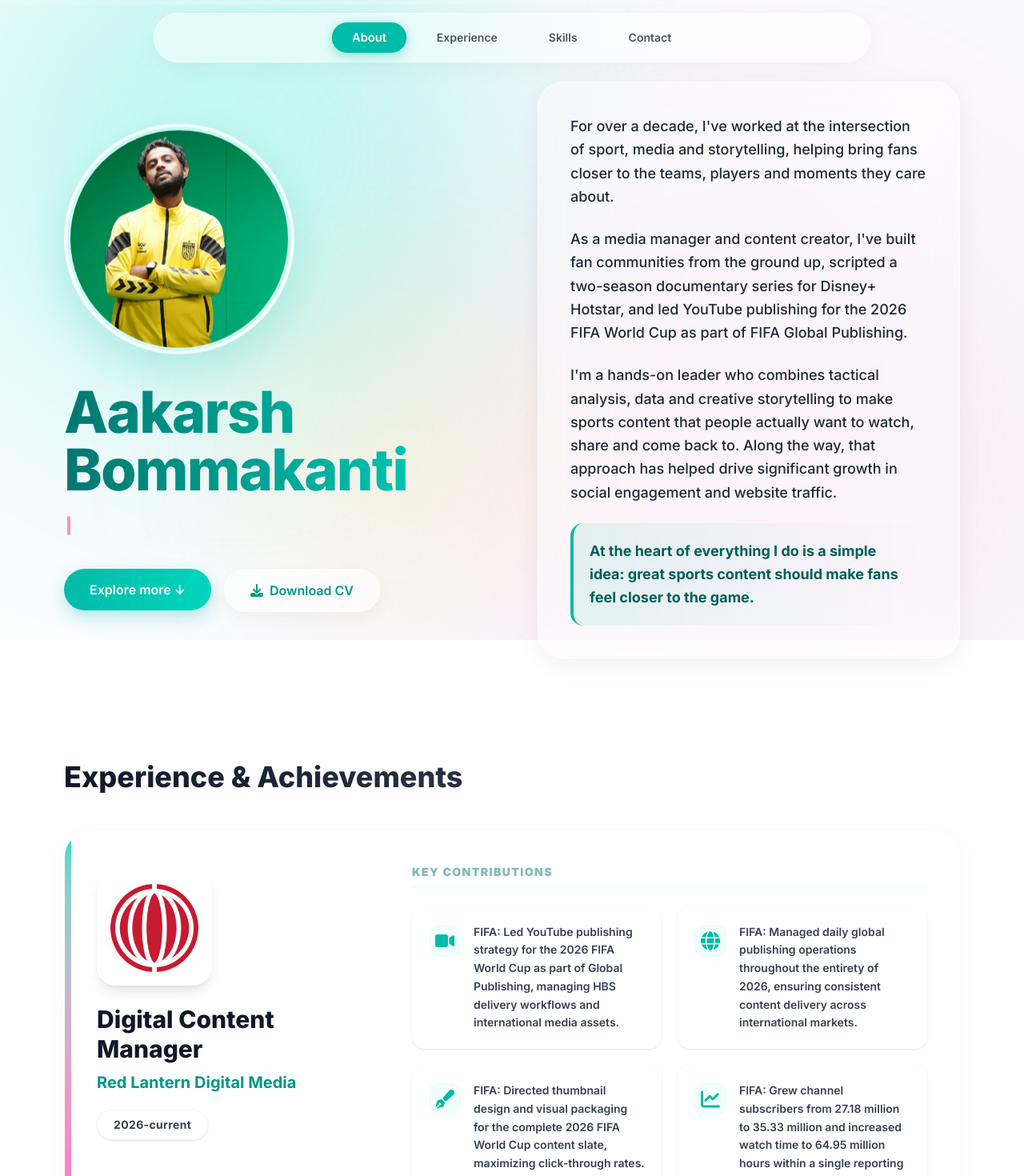
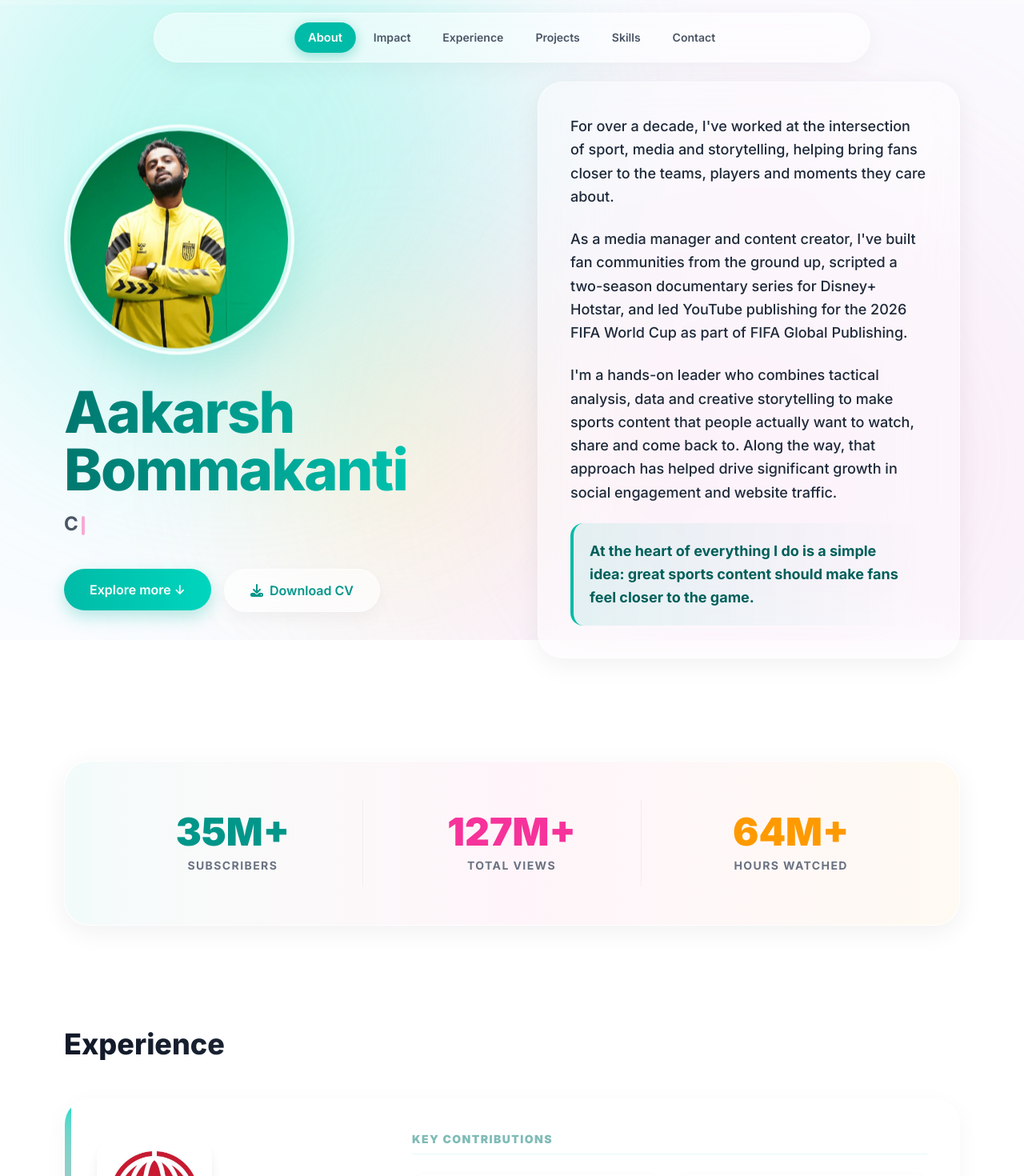
Before and after one commit to AakarshBot/aakars-portfolio-new, a Next.js app: page / in a window 1280 px wide. Shown: the top 1470 px of the page at 80% size. Built offline with nearby package versions, Linux system fonts and the light colour scheme.

Commit message:
Update page.tsx

```diff
--- a/src/app/page.tsx
+++ b/src/app/page.tsx
@@ -60,6 +60,34 @@ const achievements: Record<string, { text: string; icon: React.ReactNode }[]> =
   ],
 };
 
+const projects = [
+  {
+    title: "Odeon Mall Rooftop Venue",
+    description: "Engineered physical deployment strategy for an open rooftop football turf space, incorporating continuous electrical illumination rigs, mechanical airflow updates, and retail tenant layout parameters.",
+    image: "/odeon-turf.jpg"
+  },
+  {
+    title: "Corporate Cricket Champions",
+    description: "Managed digital launch materials, creating website copy, social media posts, and marketing fliers centered on the concept of moving from 'glass buildings to grass fields'.",
+    image: "/ccc-launch.jpg"
+  },
+  {
+    title: "Odisha T20 League Strategy",
+    description: "Compiled a 12-day operational framework outlining digital distribution logistics on FanCode, FMCG sponsorship brand parameters, on-field LED installations, and a cross-state trophy tour.",
+    image: "/odisha-t20.jpg"
+  },
+  {
+    title: "ISL 'Circle of Parity'",
+    description: "Developed a creative visual content piece for the Indian Super League highlighting league unpredictability involving teams like Mumbai City FC and Inter Kashi.",
+    image: "/isl-parity.jpg"
+  },
+  {
+    title: "2026 Masters Tournament",
+    description: "Coordinated promotional graphics and tune-in content for FanCode, refining captions for specific golfers during Round 2 and Day 2.",
+    image: "/masters-golf.jpg"
+  },
+];
+
 const skills = [
   "Content Strategy",
   "Video Production",
@@ -106,34 +134,22 @@ function useTypewriter(words: string[], speed = 80, pause = 1200) {
   return txt;
 }
 
-// ---------- Dynamic Glass Background (Cleaned & Professional) ----------
+// ---------- Dynamic Glass Background ----------
 function GlassBackground() {
   return (
     <div className="fixed inset-0 -z-10 overflow-hidden bg-[#fafcff]">
-      {/* Cinematic animated light orbs */}
       <motion.div
-        animate={{
-          x: [0, 100, 0],
-          y: [0, -50, 0],
-          scale: [1, 1.1, 1]
-        }}
+        animate={{ x: [0, 100, 0], y: [0, -50, 0], scale: [1, 1.1, 1] }}
         transition={{ duration: 15, repeat: Infinity, ease: "easeInOut" }}
         className="absolute top-[-10%] left-[-10%] w-[50vw] h-[50vw] bg-teal-300/30 rounded-full blur-[120px]"
       />
       <motion.div
-        animate={{
-          x: [0, -100, 0],
-          y: [0, 100, 0],
-          scale: [1, 1.2, 1]
-        }}
+        animate={{ x: [0, -100, 0], y: [0, 100, 0], scale: [1, 1.2, 1] }}
         transition={{ duration: 20, repeat: Infinity, ease: "easeInOut" }}
         className="absolute bottom-[-10%] right-[-10%] w-[60vw] h-[60vw] bg-pink-300/20 rounded-full blur-[150px]"
       />
       <motion.div
-        animate={{
-          x: [0, 50, 0],
-          y: [0, 50, 0]
-        }}
+        animate={{ x: [0, 50, 0], y: [0, 50, 0] }}
         transition={{ duration: 12, repeat: Infinity, ease: "easeInOut" }}
         className="absolute top-[40%] left-[20%] w-[30vw] h-[30vw] bg-amber-200/20 rounded-full blur-[100px]"
       />
@@ -146,13 +162,17 @@ export default function Page() {
   const [active, setActive] = useState("about");
 
   const aboutRef = useRef<HTMLElement>(null);
+  const impactRef = useRef<HTMLElement>(null);
   const experienceRef = useRef<HTMLElement>(null);
+  const projectsRef = useRef<HTMLElement>(null);
   const skillsRef = useRef<HTMLElement>(null);
   const contactRef = useRef<HTMLElement>(null);
 
   const refs = useMemo(() => ({
     about: aboutRef,
+    impact: impactRef,
     experience: experienceRef,
+    projects: projectsRef,
     skills: skillsRef,
     contact: contactRef,
   }), []);
@@ -203,12 +223,12 @@ export default function Page() {
 
       {/* Navbar (Glass) */}
       <header className="sticky top-4 z-50 px-4">
-        <div className="max-w-4xl mx-auto flex justify-center gap-2 sm:gap-4 rounded-full bg-white/50 backdrop-blur-xl px-4 sm:px-6 py-3 shadow-[0_8px_32px_rgba(0,0,0,0.04)] border border-white/60">
+        <div className="max-w-4xl mx-auto flex justify-center gap-1 sm:gap-2 rounded-full bg-white/50 backdrop-blur-xl px-2 sm:px-6 py-3 shadow-[0_8px_32px_rgba(0,0,0,0.04)] border border-white/60 overflow-x-auto no-scrollbar">
           {Object.keys(refs).map((key) => (
             <button
               key={key}
               onClick={() => scrollTo(refs[key as keyof typeof refs])}
-              className={`px-4 sm:px-6 py-2 rounded-full text-sm font-semibold transition-all duration-300 ${
+              className={`px-4 py-2 rounded-full text-xs sm:text-sm font-semibold transition-all duration-300 whitespace-nowrap ${
                 active === key
                   ? "bg-teal-500 text-white shadow-[0_4px_14px_rgba(20,184,166,0.4)] scale-105"
                   : "text-gray-600 hover:bg-white/80 hover:text-teal-700 hover:shadow-sm"
@@ -222,14 +242,8 @@ export default function Page() {
 
       <main className="max-w-6xl mx-auto px-4 py-10 space-y-32 relative">
         {/* Hero Section */}
-        <section
-          id="about"
-          ref={refs.about}
-          className="min-h-[85vh] flex items-center justify-center pt-20 md:pt-0"
-        >
+        <section id="about" ref={refs.about} className="min-h-[85vh] flex items-center justify-center pt-20 md:pt-0">
           <div className="grid md:grid-cols-2 gap-12 md:gap-16 items-center w-full">
-
-            {/* Left Column: Profile & Title */}
             <div className="flex flex-col items-center md:items-start text-center md:text-left space-y-8">
               <motion.div
                 animate={{ y: [-5, 5, -5] }}
@@ -252,20 +266,12 @@ export default function Page() {
               </div>
 
               <div className="flex flex-col sm:flex-row gap-4 w-full justify-center md:justify-start pt-2">
-                <motion.div
-                  className="relative group w-full sm:w-auto"
-                  onClick={() => scrollTo(refs.experience)}
-                  whileTap={{ scale: 0.95 }}
-                >
+                <motion.div className="relative group w-full sm:w-auto" onClick={() => scrollTo(refs.experience)} whileTap={{ scale: 0.95 }}>
                   <button className="w-full bg-gradient-to-r from-teal-500 to-teal-400 text-white px-8 py-3.5 rounded-full shadow-[0_8px_20px_rgba(20,184,166,0.3)] font-semibold transition-all group-hover:shadow-[0_8px_25px_rgba(20,184,166,0.5)] flex items-center justify-center gap-2">
                     Explore more ↓
                   </button>
                 </motion.div>
-
-                <motion.div
-                  className="relative group w-full sm:w-auto"
-                  whileTap={{ scale: 0.95 }}
-                >
+                <motion.div className="relative group w-full sm:w-auto" whileTap={{ scale: 0.95 }}>
                   <a href="/AakarshBommakanti-Resume.pdf" download="AakarshBommakanti-Resume.pdf" className="w-full flex items-center justify-center gap-2 bg-white/60 backdrop-blur-md text-teal-600 px-8 py-3.5 rounded-full shadow-[0_8px_20px_rgba(0,0,0,0.04)] border border-white/60 font-semibold transition-all group-hover:bg-white group-hover:text-teal-500">
                     <FaDownload />
                     Download CV
@@ -274,37 +280,50 @@ export default function Page() {
               </div>
             </div>
 
-            {/* Right Column: Bio Details (True Glassmorphism) */}
             <motion.div
               initial={{ opacity: 0, x: 20 }}
               animate={{ opacity: 1, x: 0 }}
               transition={{ duration: 0.8, delay: 0.2 }}
               className="text-base sm:text-lg leading-relaxed text-gray-800 space-y-6 text-left bg-white/40 backdrop-blur-2xl p-8 sm:p-10 rounded-[2rem] shadow-[0_8px_32px_rgba(0,0,0,0.06)] border border-white/60 relative overflow-hidden"
             >
-              {/* Internal subtle glow */}
               <div className="absolute top-0 right-0 w-32 h-32 bg-white/40 blur-2xl rounded-full"></div>
-
-              <p className="relative z-10 font-medium">
-                For over a decade, I&apos;ve worked at the intersection of sport, media and storytelling, helping bring fans closer to the teams, players and moments they care about.
-              </p>
-              <p className="relative z-10 font-medium">
-                As a media manager and content creator, I&apos;ve built fan communities from the ground up, scripted a two-season documentary series for Disney+ Hotstar, and led YouTube publishing for the 2026 FIFA World Cup as part of FIFA Global Publishing.
-              </p>
-              <p className="relative z-10 font-medium">
-                I&apos;m a hands-on leader who combines tactical analysis, data and creative storytelling to make sports content that people actually want to watch, share and come back to. Along the way, that approach has helped drive significant growth in social engagement and website traffic.
-              </p>
+              <p className="relative z-10 font-medium">For over a decade, I&apos;ve worked at the intersection of sport, media and storytelling, helping bring fans closer to the teams, players and moments they care about.</p>
+              <p className="relative z-10 font-medium">As a media manager and content creator, I&apos;ve built fan communities from the ground up, scripted a two-season documentary series for Disney+ Hotstar, and led YouTube publishing for the 2026 FIFA World Cup as part of FIFA Global Publishing.</p>
+              <p className="relative z-10 font-medium">I&apos;m a hands-on leader who combines tactical analysis, data and creative storytelling to make sports content that people actually want to watch, share and come back to. Along the way, that approach has helped drive significant growth in social engagement and website traffic.</p>
               <div className="relative z-10 p-5 bg-gradient-to-r from-teal-500/10 to-transparent rounded-2xl border-l-4 border-teal-500">
-                <p className="font-bold text-teal-800">
-                  At the heart of everything I do is a simple idea: great sports content should make fans feel closer to the game.
-                </p>
+                <p className="font-bold text-teal-800">At the heart of everything I do is a simple idea: great sports content should make fans feel closer to the game.</p>
               </div>
             </motion.div>
           </div>
         </section>
 
-        {/* Experience & Achievements Section (Glass Upgraded) */}
+        {/* Impact / By The Numbers Section */}
+        <section id="impact" ref={refs.impact} className="scroll-mt-24 relative z-10">
+          <motion.div
+            initial={{ opacity: 0, y: 30 }}
+            whileInView={{ opacity: 1, y: 0 }}
+            viewport={{ once: true }}
+            className="grid sm:grid-cols-3 gap-6 bg-white/40 backdrop-blur-2xl p-8 sm:p-12 rounded-[2rem] shadow-[0_8px_32px_rgba(0,0,0,0.06)] border border-white/60 relative overflow-hidden text-center"
+          >
+            <div className="absolute inset-0 bg-gradient-to-r from-teal-500/5 via-pink-500/5 to-amber-500/5"></div>
+            <div className="relative z-10 p-4 border-b sm:border-b-0 sm:border-r border-gray-200/50">
+              <h4 className="text-5xl font-black text-teal-600 mb-2">35M+</h4>
+              <p className="text-sm font-bold text-gray-500 uppercase tracking-widest">Subscribers</p>
+            </div>
+            <div className="relative z-10 p-4 border-b sm:border-b-0 sm:border-r border-gray-200/50">
+              <h4 className="text-5xl font-black text-pink-500 mb-2">127M+</h4>
+              <p className="text-sm font-bold text-gray-500 uppercase tracking-widest">Total Views</p>
+            </div>
+            <div className="relative z-10 p-4">
+              <h4 className="text-5xl font-black text-amber-500 mb-2">64M+</h4>
+              <p className="text-sm font-bold text-gray-500 uppercase tracking-widest">Hours Watched</p>
+            </div>
+          </motion.div>
+        </section>
+
+        {/* Experience & Achievements Section */}
         <section id="experience" ref={refs.experience} className="scroll-mt-24 relative z-10">
-          <h3 className="text-4xl font-extrabold mb-12 text-center md:text-left text-transparent bg-clip-text bg-gradient-to-r from-gray-900 to-gray-600">Experience & Achievements</h3>
+          <h3 className="text-4xl font-extrabold mb-12 text-center md:text-left text-transparent bg-clip-text bg-gradient-to-r from-gray-900 to-gray-600">Experience</h3>
           <div className="space-y-12">
             {experience.map((item, index) => (
               <motion.div
@@ -313,27 +332,19 @@ export default function Page() {
                 whileInView={{ opacity: 1, y: 0 }}
                 viewport={{ once: true, amount: 0.2 }}
                 transition={{ duration: 0.5, delay: index * 0.1 }}
-                className="relative p-6 sm:p-10 bg-white/50 backdrop-blur-xl rounded-[2rem] shadow-[0_8px_30px_rgba(0,0,0,0.04)] border border-white/60 flex flex-col md:flex-row gap-8 lg:gap-12 items-start overflow-hidden group hover:shadow-[0_8px_40px_rgba(20,184,166,0.1)] transition-all duration-500"
+                className="relative p-6 sm:p-10 bg-white/50 backdrop-blur-xl rounded-[2rem] shadow-[0_8px_30px_rgba(0,0,0,0.04)] border border-white/60 flex flex-col md:flex-row gap-8 lg:gap-12 items-start overflow-hidden group hover:shadow-[0_20px_40px_rgba(20,184,166,0.15)] hover:-translate-y-2 transition-all duration-500"
               >
-                {/* Decorative side accent */}
                 <div className="absolute top-0 left-0 h-full w-2 bg-gradient-to-b from-teal-400 via-pink-400 to-amber-400 opacity-80"></div>
 
-                {/* Left Side: Logo & Role Info */}
+                {/* Left Side */}
                 <div className="flex flex-col items-center md:items-start text-center md:text-left w-full md:w-1/3 flex-shrink-0 pt-2 z-10">
                   <div className="relative w-28 h-28 sm:w-36 sm:h-36 bg-white/80 backdrop-blur-md rounded-3xl border border-white shadow-lg p-5 flex items-center justify-center mb-6 group-hover:scale-105 transition-transform duration-500">
                     <Image src={item.logo} alt={`${item.org} logo`} fill className="object-contain p-4" />
                   </div>
-                  <h4 className="text-3xl font-extrabold text-gray-900 leading-tight mb-2">
-                    {item.role}
-                  </h4>
-                  <p className="text-xl font-bold text-teal-600 mb-5">
-                    {item.org}
-                  </p>
-                  <span className="inline-block px-5 py-2 bg-white/80 text-gray-700 text-sm font-bold rounded-full tracking-wide shadow-sm border border-gray-100">
-                    {item.period}
-                  </span>
+                  <h4 className="text-3xl font-extrabold text-gray-900 leading-tight mb-2">{item.role}</h4>
+                  <p className="text-xl font-bold text-teal-600 mb-5">{item.org}</p>
+                  <span className="inline-block px-5 py-2 bg-white/80 text-gray-700 text-sm font-bold rounded-full tracking-wide shadow-sm border border-gray-100">{item.period}</span>
 
-                  {/* Render Clients if they exist */}
                   {item.clients && (
                     <div className="mt-8 w-full bg-white/30 p-5 rounded-2xl border border-white/50">
                       <p className="text-xs font-black text-gray-500 uppercase tracking-widest mb-4 text-center md:text-left">Key Clients Managed</p>
@@ -353,19 +364,45 @@ export default function Page() {
                   )}
                 </div>
 
-                {/* Right Side: Achievements Grid */}
+                {/* Right Side */}
                 <div className="w-full md:w-2/3 flex flex-col justify-center h-full z-10">
                   <h5 className="text-sm font-black text-teal-700/50 uppercase tracking-widest mb-6 pb-2 border-b border-teal-500/10">Key Contributions</h5>
                   <div className="grid sm:grid-cols-2 gap-5">
                     {achievements[item.role]?.map((a, i) => (
                       <div key={i} className="flex items-start gap-4 p-5 bg-white/60 hover:bg-white/90 backdrop-blur-sm rounded-2xl transition-all duration-300 border border-white/50 shadow-sm hover:shadow-md">
-                        <div className="text-teal-500 text-2xl mt-0.5 flex-shrink-0 bg-teal-50 w-10 h-10 flex items-center justify-center rounded-xl">
-                          {a.icon}
-                        </div>
+                        <div className="text-teal-500 text-2xl mt-0.5 flex-shrink-0 bg-teal-50 w-10 h-10 flex items-center justify-center rounded-xl">{a.icon}</div>
                         <p className="text-sm text-gray-700 leading-relaxed font-semibold">{a.text}</p>
                       </div>
                     ))}
                   </div>
+                </div>
+              </motion.div>
+            ))}
+          </div>
+        </section>
+
+        {/* Selected Works Gallery Section */}
+        <section id="projects" ref={refs.projects} className="scroll-mt-24 relative z-10">
+          <h3 className="text-4xl font-extrabold mb-12 text-center md:text-left text-transparent bg-clip-text bg-gradient-to-r from-gray-900 to-gray-600">Selected Works</h3>
+          <div className="grid md:grid-cols-2 lg:grid-cols-3 gap-6">
+            {projects.map((project, index) => (
+              <motion.div
+                key={index}
+                initial={{ opacity: 0, scale: 0.95 }}
+                whileInView={{ opacity: 1, scale: 1 }}
+                viewport={{ once: true }}
+                transition={{ delay: index * 0.1 }}
+                className="group relative h-[350px] bg-white/50 backdrop-blur-xl rounded-[2rem] shadow-lg border border-white/60 overflow-hidden cursor-pointer"
+              >
+                {/* Fallback color block if image is missing */}
+                <div className="absolute inset-0 bg-gray-200">
+                  <Image src={project.image} alt={project.title} fill className="object-cover group-hover:scale-110 transition-transform duration-700" />
+                </div>
+                {/* Overlay that fades in on hover */}
+                <div className="absolute inset-0 bg-gradient-to-t from-gray-900/90 via-gray-900/40 to-transparent opacity-80 group-hover:opacity-100 transition-opacity duration-300"></div>
+                <div className="absolute bottom-0 left-0 w-full p-6 text-white transform translate-y-4 group-hover:translate-y-0 transition-transform duration-300">
+                  <h4 className="text-xl font-bold mb-2">{project.title}</h4>
+                  <p className="text-sm text-gray-200 line-clamp-3 opacity-0 group-hover:opacity-100 transition-opacity duration-300 delay-100">{project.description}</p>
                 </div>
               </motion.div>
             ))}
@@ -377,10 +414,7 @@ export default function Page() {
           <h3 className="text-4xl font-extrabold mb-10 text-gray-900">Core Skills</h3>
           <div className="flex flex-wrap gap-4 p-8 bg-white/40 backdrop-blur-xl rounded-[2rem] border border-white/60 shadow-[0_8px_30px_rgba(0,0,0,0.04)]">
             {skills.map((skill, index) => (
-              <span
-                key={index}
-                className="px-6 py-3 bg-white/80 backdrop-blur-md rounded-xl shadow-sm border border-white text-sm font-bold text-teal-800 hover:-translate-y-1 hover:shadow-md hover:text-teal-600 transition-all cursor-default"
-              >
+              <span key={index} className="px-6 py-3 bg-white/80 backdrop-blur-md rounded-xl shadow-sm border border-white text-sm font-bold text-teal-800 hover:-translate-y-1 hover:shadow-md hover:text-teal-600 transition-all cursor-default">
                 {skill}
               </span>
             ))}
@@ -390,7 +424,6 @@ export default function Page() {
         {/* Contact */}
         <section id="contact" ref={refs.contact} className="pb-20 scroll-mt-24 relative z-10">
           <div className="bg-gradient-to-br from-teal-600 to-teal-800 rounded-[3rem] p-10 sm:p-16 text-white shadow-2xl relative overflow-hidden border border-teal-500/30">
-            {/* Decorative background glass orbs inside contact */}
             <div className="absolute -top-24 -right-24 w-72 h-72 bg-white/10 backdrop-blur-3xl rounded-full"></div>
             <div className="absolute -bottom-24 -left-24 w-72 h-72 bg-teal-400/20 backdrop-blur-3xl rounded-full"></div>
 
```
